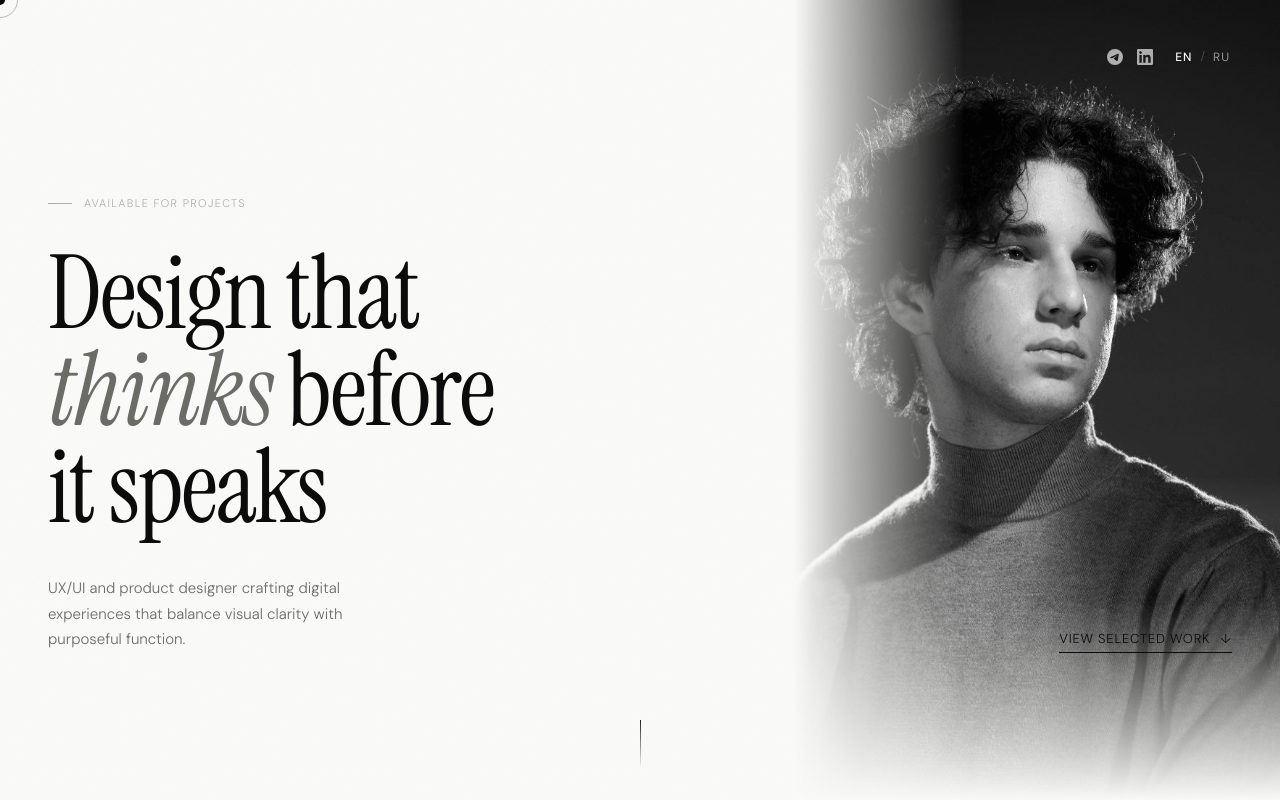
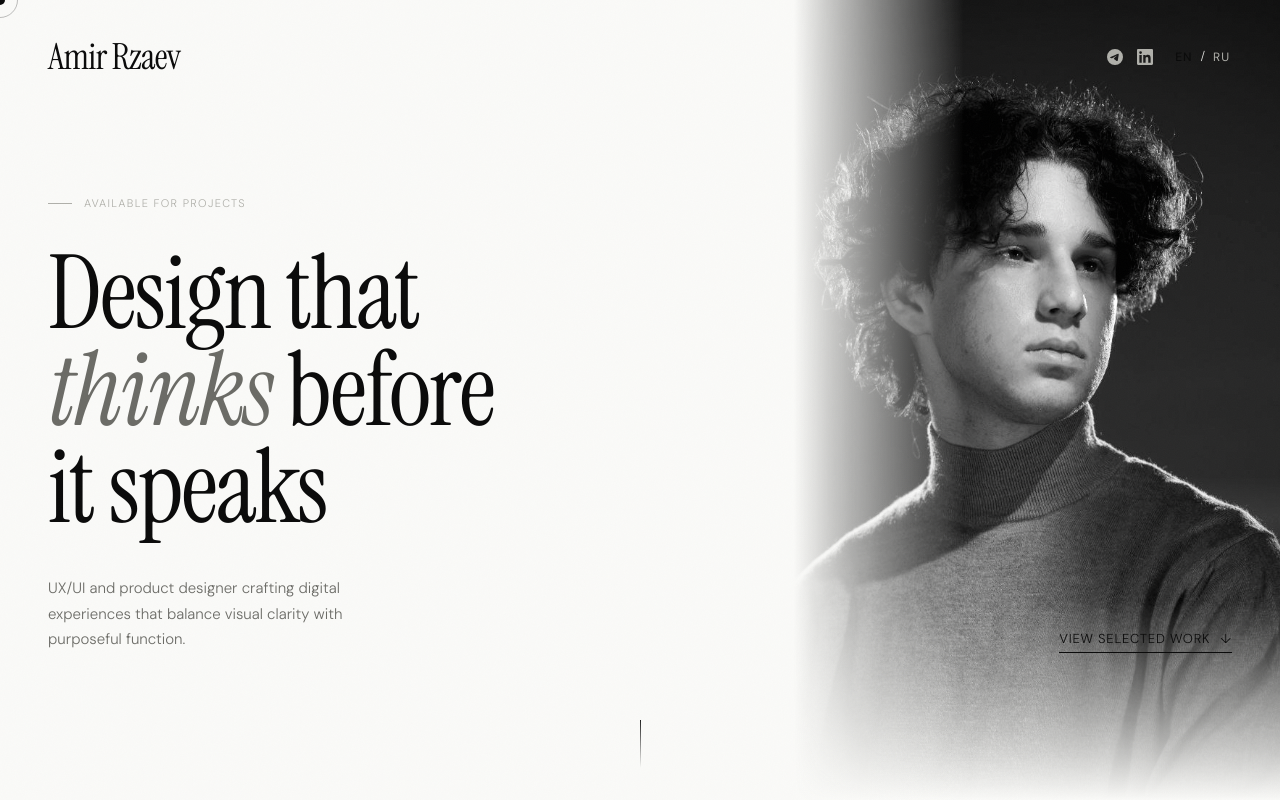
Before and after one commit to beyooondd/amir-portfolio, a Next.js app: page / in a window 1280 px wide. Shown: the top 800 px of the page. Built offline with nearby package versions, Linux system fonts and the light colour scheme.

Commit message:
fix nav visible

```diff
--- a/app/globals.css
+++ b/app/globals.css
@@ -540,18 +540,18 @@ body::after {
   background-size: 256px;
 }
 
-/* NAV — white text always (hero is dark photo), dark when scrolled */
+/* NAV — dark text (hero background is light) */
 nav { transition: background 0.3s, border-color 0.3s; }
-.nav-logo { color: var(--white) !important; transition: color 0.3s; }
-.nav-links a { color: rgba(255,255,255,0.75) !important; transition: color 0.2s; }
-.nav-links a:hover { color: var(--white) !important; }
-.nav-social-link { color: rgba(255,255,255,0.65) !important; transition: color 0.2s; }
-.nav-social-link:hover { color: var(--white) !important; }
-.lang-btn { color: rgba(255,255,255,0.55) !important; transition: color 0.2s; }
-.lang-btn.active { color: var(--white) !important; }
-.lang-sep { color: rgba(255,255,255,0.25) !important; }
+.nav-logo { color: var(--black) !important; transition: color 0.3s; }
+.nav-links a { color: var(--gray-600) !important; transition: color 0.2s; }
+.nav-links a:hover { color: var(--black) !important; }
+.nav-social-link { color: var(--gray-400) !important; transition: color 0.2s; }
+.nav-social-link:hover { color: var(--black) !important; }
+.lang-btn { color: var(--gray-400) !important; transition: color 0.2s; }
+.lang-btn.active { color: var(--black) !important; }
+.lang-sep { color: var(--gray-200) !important; }
 
-/* scrolled state - dark text */
+/* scrolled state - same dark text + glass bg */
 nav.scrolled .nav-logo { color: var(--black) !important; }
 nav.scrolled .nav-links a { color: var(--gray-600) !important; }
 nav.scrolled .nav-links a:hover { color: var(--black) !important; }
```
